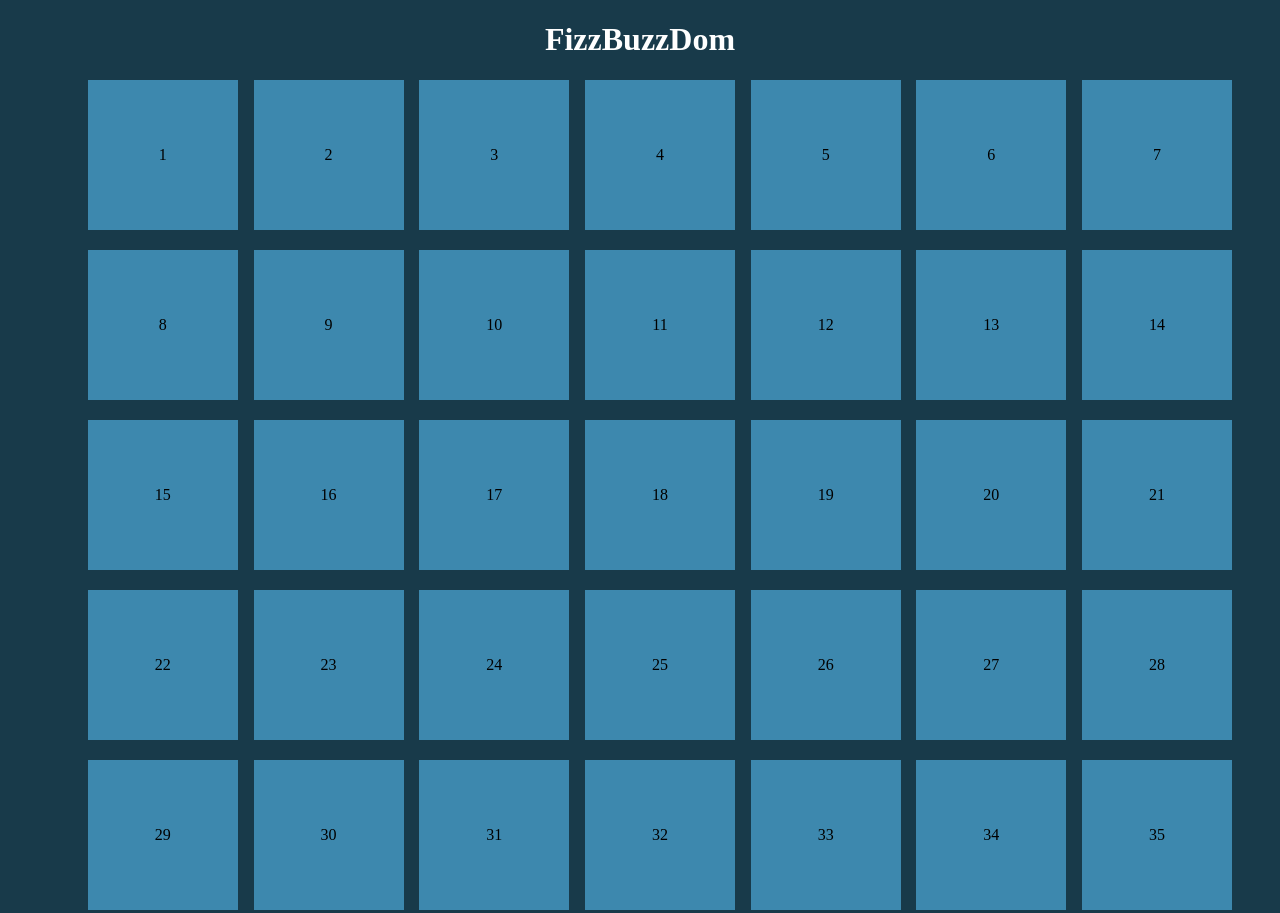
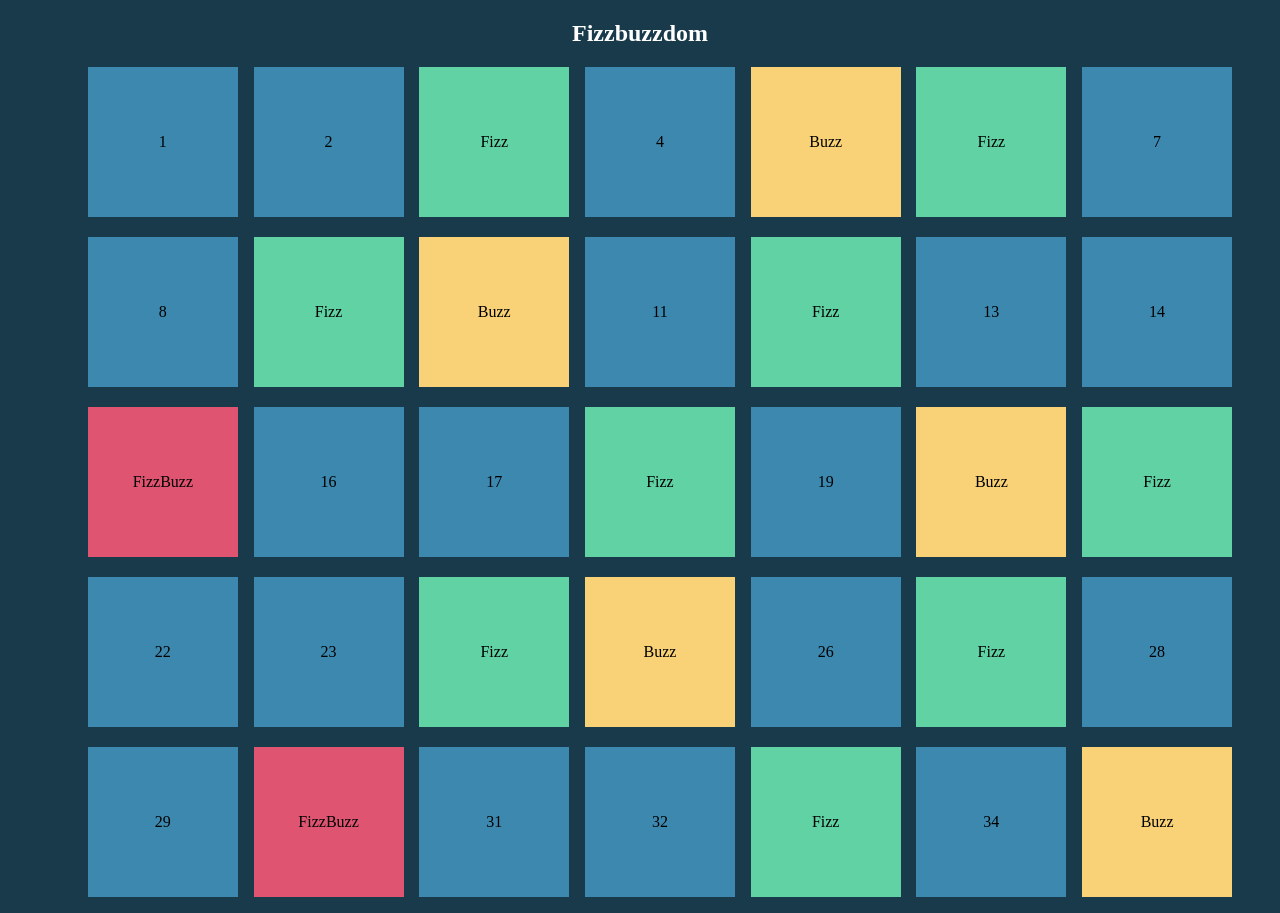
Before and after one commit to Alessia9802/js-fizzbuzzdom, a plain HTML site: page index.html in a window 1280 px wide. Shown: the top 913 px of the page. Drawn offline with Linux system fonts and the light colour scheme.

Commit message:
Exercise fixed

```diff
--- a/assets/css/style.css
+++ b/assets/css/style.css
@@ -1,17 +1,25 @@
+body {
+  background-color: #183a4a;
+}
+
+h1 {
+  color: white;
+}
+
 .container {
   width: 1200px;
   margin: auto;
   text-align: center;
 }
 
-.list {
+ul.list {
   list-style: none;
   display: flex;
   flex-wrap: wrap;
   justify-content: space-around;
 }
 
-li.box {
+li {
   width: 150px;
   height: 150px;
   background-color: #3d88ae;
--- a/assets/js/main.js
+++ b/assets/js/main.js
@@ -6,29 +6,27 @@ per i multipli di 3,
 per i multipli di 5
 e per i valori che sono sia multipli di 3 che di 5. */
 
-document.body.style.backgroundColor = "#183A4A";
-document.getElementById("titolo").style.color = "white";
-
 // Rappresentare un ciclo da 1 a 100
 
-let list = document.querySelector(".list");
+const listElement = document.querySelector(".list");
 
 for (let i = 1; i <= 100; i++) {
-  console.log(i);
-  const element = `<li class="box"> ${i} </li>`;
+  let element;
+  if (i % 3 == 0 && i % 5 == 0) {
+    element = `<li class='both'>FizzBuzz</li>`;
 
-  list.innerHTML += element;
+    console.log("fizzbuzz");
+  } else if (i % 3 == 0) {
+    element = `<li class='tre'>Fizz</li>`;
+    console.log("fizz");
+  } else if (i % 5 == 0) {
+    element = `<li class='cinque'>Buzz</li>`;
+    console.log("buzz");
+  } else {
+    element = `<li>${i} </li>`;
+    console.log(i);
+  }
+
+  console.log(element);
+  listElement.insertAdjacentHTML("beforeend", element);
 }
-
-const multipliDiTre = document.querySelector("li.box");
-console.log(multipliDiTre);
-
-const multipliDiCinque = document.querySelector("li.box");
-console.log(multipliDiCinque);
-
-const colori = document.querySelector("li.box");
-console.log(colori);
-
-if (multipliDiTre * 3) {
-  colori.className = "tre";
-}
--- a/index.html
+++ b/index.html
@@ -8,10 +8,10 @@
     <title>Fizzbuzzdom</title>
   </head>
   <body>
-    <div class="container">
-      <h1 id="titolo">FizzBuzzDom</h1>
+    <section class="container">
+      <h1>Fizzbuzzdom</h1>
       <ul class="list"></ul>
-    </div>
+    </section>
 
     <script src="./assets/js/main.js"></script>
   </body>
```
